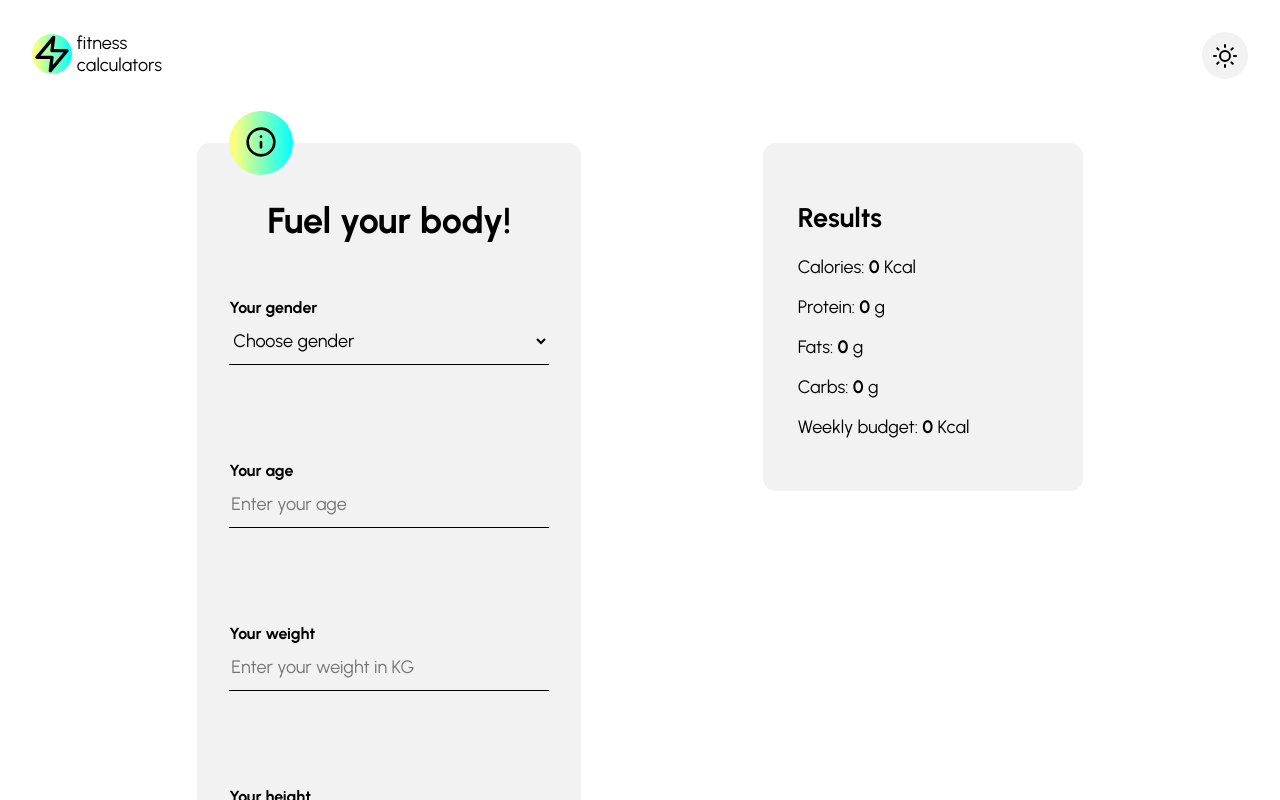
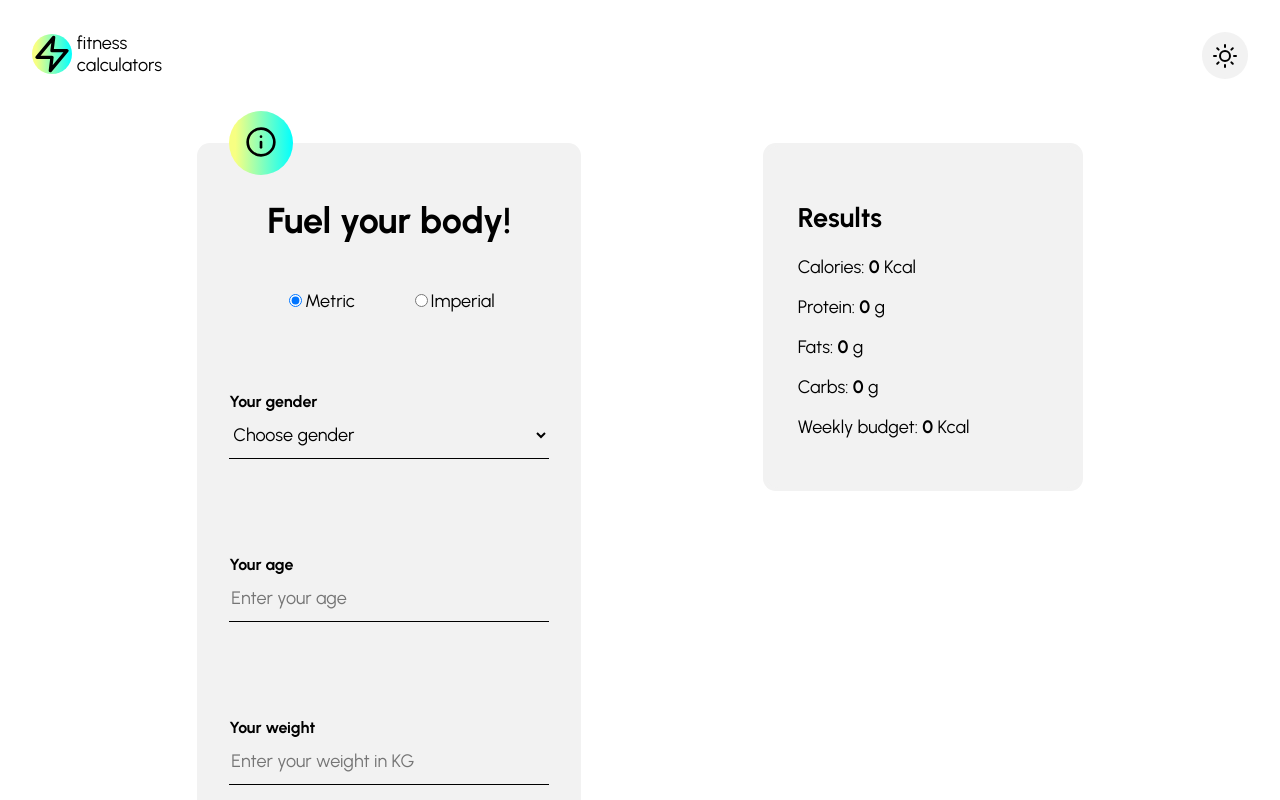
Before and after one commit to Melisa-Zorraindo/fitness-calculators, a React (Vite) app: page /calorieCalculator in a window 1280 px wide. Shown: the top 800 px of the page. Built offline with nearby package versions, Linux system fonts and the light colour scheme.

Commit message:
Adds measurement system selector component

```diff
--- a/src/components/calculators/calorieCalculatorCard.jsx
+++ b/src/components/calculators/calorieCalculatorCard.jsx
@@ -1,8 +1,10 @@
 import InfoButton from "../buttons/infoButton";
 import ExtraUserInfo from "../extraUserInformation";
 import CalorieFormMt from "../forms/calorieFormMt";
+import MeasurementSystemSelector from "../measurementSystemSelector";
 import { useInformationStore } from "../../utils/stateManagement/informationState/informationState";
 import { shallow } from "zustand/shallow";
+import { useState } from "react";
 
 export default function CalorieCalculatorCard() {
   const { infoButtons } = useInformationStore(
@@ -16,10 +18,13 @@ export default function CalorieCalculatorCard() {
     (button) => button.id === "calorieFormHowTo"
   );
 
+  const [system, setSystem] = useState("metric");
+
   return (
     <>
       <InfoButton id="calorieFormHowTo" />
-      <CalorieFormMt />
+      <MeasurementSystemSelector system={system} setSystem={setSystem} />
+      {system === "metric" ? <CalorieFormMt /> : <div>Coming soon</div>}
       {targetButton.active && (
         <ExtraUserInfo
           title={"How to choose your macro split"}
--- a/src/components/calculators/liftingCalculatorCard.jsx
+++ b/src/components/calculators/liftingCalculatorCard.jsx
@@ -1,8 +1,10 @@
 import ExtraUserInfo from "../extraUserInformation";
 import InfoButton from "../buttons/infoButton";
+import MeasurementSystemSelector from "../measurementSystemSelector";
 import LiftingformMt from "../forms/liftingFormMt";
 import { useInformationStore } from "../../utils/stateManagement/informationState/informationState";
 import { shallow } from "zustand/shallow";
+import { useState } from "react";
 
 export default function LiftingCalculatorCard() {
   const { infoButtons } = useInformationStore(
@@ -16,10 +18,14 @@ export default function LiftingCalculatorCard() {
     (button) => button.id === "liftingFormHowTo"
   );
 
+  const [system, setSystem] = useState("metric");
+
   return (
     <>
       <InfoButton id="liftingFormHowTo" />
-      <LiftingformMt />
+      <MeasurementSystemSelector system={system} setSystem={setSystem} />
+      {system === "metric" ? <LiftingformMt /> : <div>Coming soon</div>}
+
       {targetButton.active && (
         <ExtraUserInfo
           title={"What does RPE mean?"}
--- /dev/null
+++ b/src/components/measurementSystemSelector.jsx
@@ -0,0 +1,25 @@
+import { StyledMeasurementSystemSelector } from "../styles/components/measurementSystemSelector.styles";
+
+export default function MeasurementSystemSelector({ system, setSystem }) {
+  function handleSystemChange(event) {
+    setSystem(event.target.id);
+  }
+
+  return (
+    <StyledMeasurementSystemSelector onChange={handleSystemChange}>
+      <div>
+        <input
+          type="radio"
+          name="system"
+          id="metric"
+          defaultChecked={system === "metric"}
+        ></input>
+        <label htmlFor="metric">Metric</label>
+      </div>
+      <div>
+        <input type="radio" name="system" id="imperial"></input>
+        <label htmlFor="imperial">Imperial</label>
+      </div>
+    </StyledMeasurementSystemSelector>
+  );
+}
--- /dev/null
+++ b/src/styles/components/measurementSystemSelector.styles.jsx
@@ -0,0 +1,7 @@
+import styled from "styled-components";
+
+export const StyledMeasurementSystemSelector = styled.div`
+  display: flex;
+  justify-content: space-evenly;
+  margin: 3rem 0;
+`;
```
